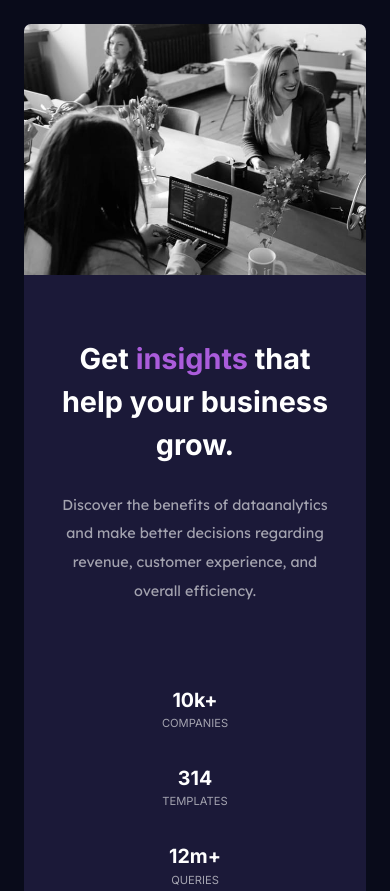
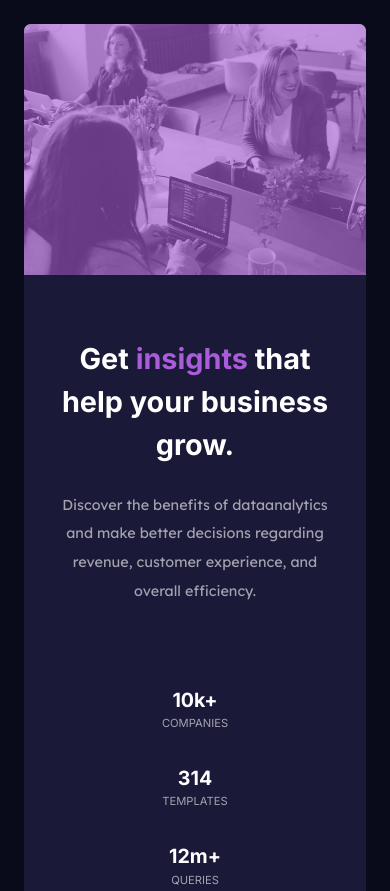
Before and after one commit to NandoSTI/stats-preview-card-component-main, a plain HTML site: page index.html in a window 390 px wide. Shown: the top 891 px of the page. Drawn offline with Linux system fonts and the light colour scheme.

Commit message:
Atualização: desktop-mobile

```diff
--- a/index.html
+++ b/index.html
@@ -45,6 +45,7 @@
         <picture class="img">
           <source media="(min-width: 600px)" srcset="src/images/image-header-desktop.jpg">
           <img src="src/images/image-header-mobile.jpg" alt="imagem">
+          <div class="background"></div>
         </picture>
       </article>
     </main>
--- a/src/css/style.css
+++ b/src/css/style.css
@@ -42,6 +42,19 @@ body {
     width: 69.5rem;
     height: 27.875rem;
     background-color: var(--card-background);
+}
+
+.container .card .img {
+    position: relative;
+}
+
+.container .card .img .background {
+    position: absolute;
+    width: 540px;
+    height: 446px;
+    background-color: var(--accent);
+    opacity: .6;
+    top: 0;
 }
 
 .container .card .card_text {
@@ -92,6 +105,10 @@ body {
         grid-template-columns: 1fr;
     }
 
+    .container .card .img .background {
+        height: 100%;
+    }
+
     .container .card .card_text {
         text-align: center;
         padding: 2rem;
```
